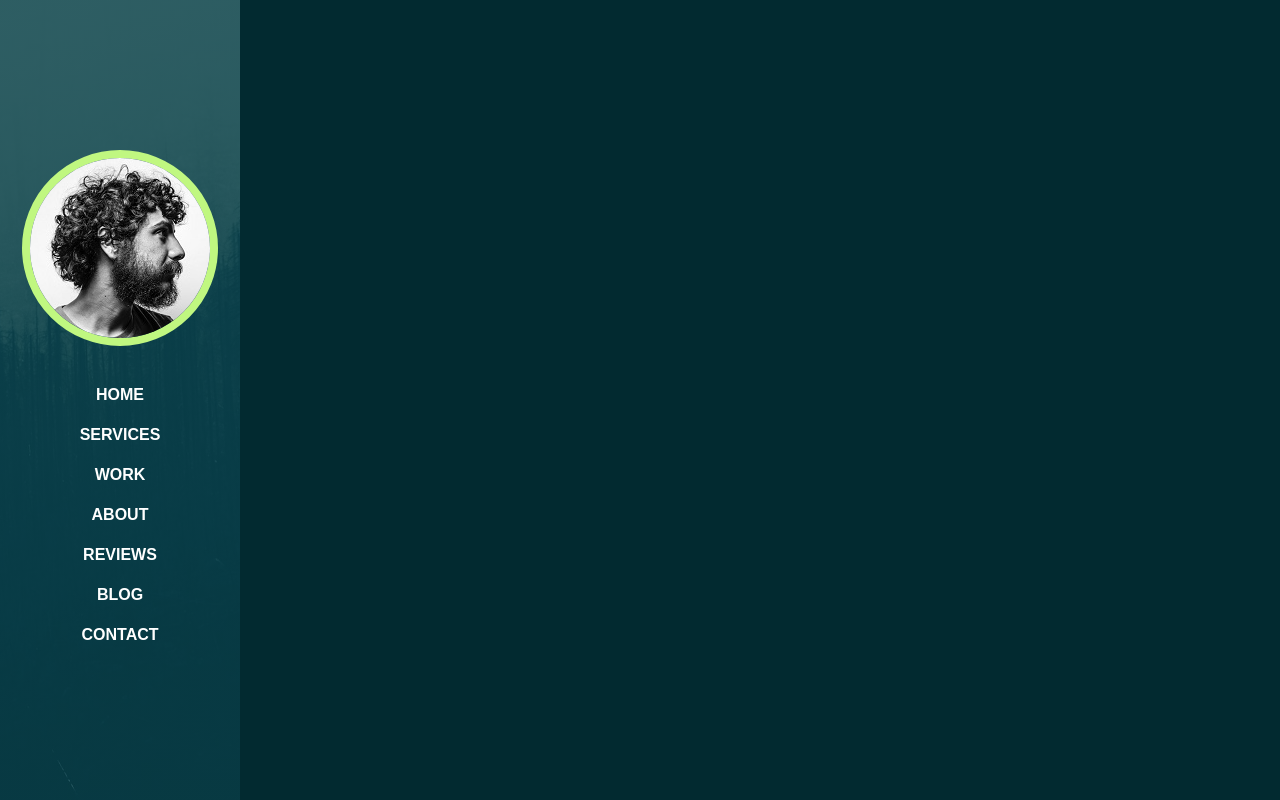
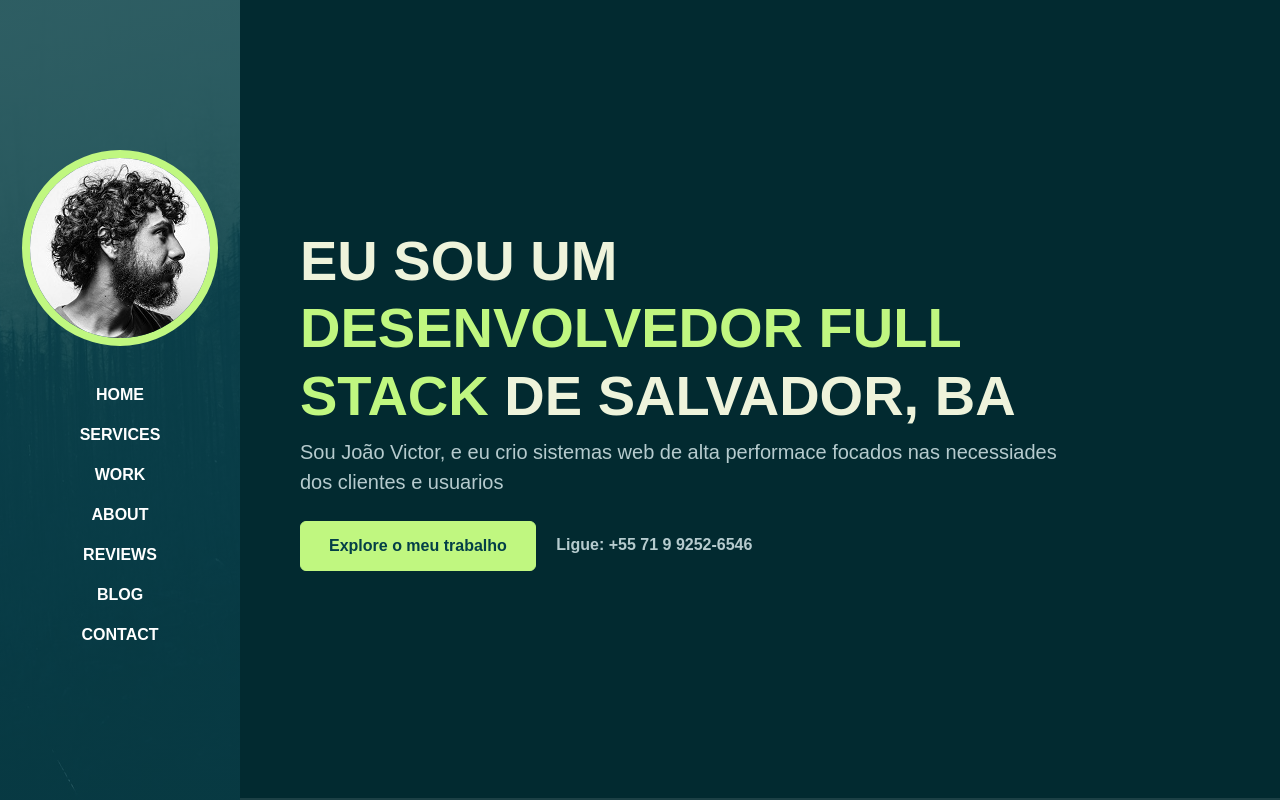
Before and after one commit to joaovictor-sf/joaovictor-sf.github.io, a plain HTML site: page index.html in a window 1280 px wide. Drawn offline with Linux system fonts and the light colour scheme; a web font is replaced by a local one.

Commit message:
add home

```diff
--- a/assets/css/style.css
+++ b/assets/css/style.css
@@ -36,7 +36,26 @@ img {
     width: 100%;
 }
 
+.text-brand{
+    color: var(--color-brand);
+}
+
+.full-height {
+    min-height: 100vh;
+    height: 100%;
+    display: flex;
+    flex-direction: column;
+    justify-content: center;
+    padding-top: 80px;
+    padding-bottom: 80px;
+    border-bottom: 2px solid rgba(255, 255, 255, 0.1);
+}
+
 /* NAVBAR */
+.navbar {
+    background-color: var(--color-base);
+}
+
 .navbar .nav-link {
     color: #fff;
     text-transform: uppercase;
@@ -59,4 +78,48 @@ img {
     .navbar-brand img{
         border: 8px solid var(--color-brand);
     }
+
+    /* CONTENT WRAPPER */
+    #content-wrapper {
+        padding-left: var(--sidbar-width);
+    }
 }
+
+/* BTN */
+.btn {
+    padding: 12px 28px;
+    font-weight: 700;
+}
+
+.btn-brand {
+    background-color: var(--color-brand);
+    border-color: var(--color-brand);
+    color: var(--color-base);
+}
+
+.btn-brand:hover,
+.btn-brand:focus{
+    background-color: var(--color-brand2);
+    color: var(--color-base);
+    border-color: var(--color-brand2);
+}
+
+.link-custom {
+    font-weight: 700;
+    position: relative;
+}
+
+.link-custom::after {
+    content: "";
+    width: 0%;
+    height: 2px;
+    background-color: var(--color-brand);
+    position: absolute;
+    left: 0;
+    top: 110%;
+    transition: all 0.4s;
+}
+
+.link-custom:hover::after {
+    width: 100%;
+}
--- a/index.html
+++ b/index.html
@@ -12,7 +12,7 @@
 <body>
 
     <!-- Navbar -->
-    <nav class="navbar navbar-expand-lg navbar-dark">
+    <nav class="navbar navbar-expand-lg navbar-dark fixed-top">
         <div class="container flex-lg-column">
           <a class="navbar-brand mb-lg-4 mx-lg-auto" href="#">
             <span class="h3 fw-bold d-block d-lg-none">João Victor</span>
@@ -47,7 +47,28 @@
             </ul>
           </div>
         </div>
-      </nav>
+    </nav>
+
+    <!-- CONTENT WRAPPER -->
+    <div id="content-wrapper">
+
+        <!-- Home -->
+        <section id="home" class="full-height px-lg-5">
+          <div class="container">
+            <div class="row">
+              <div class="col-lg-10">
+                <h1 class="display-4 fw-bold">EU SOU UM <span class="text-brand">DESENVOLVEDOR FULL STACK</span> DE SALVADOR, BA</h1>
+                <p class="lead mt-2 mb-4">Sou João Victor, e eu crio sistemas web de alta performace focados nas necessiades dos clientes e usuarios</p>
+                <a href="#work" class="btn btn-brand me-3">Explore o meu trabalho</a>
+                <a href="#" class="link-custom">Ligue: +55 71 9 9252-6546</a>
+
+              </div>
+            </div>
+          </div>
+        </section>
+
+        <!-- Services -->
+    </div>
 
     <script src="./assets/js/bootstrap.bundle.min.js"></script>
     <script src="./assets/js/aos.js"></script>
```
